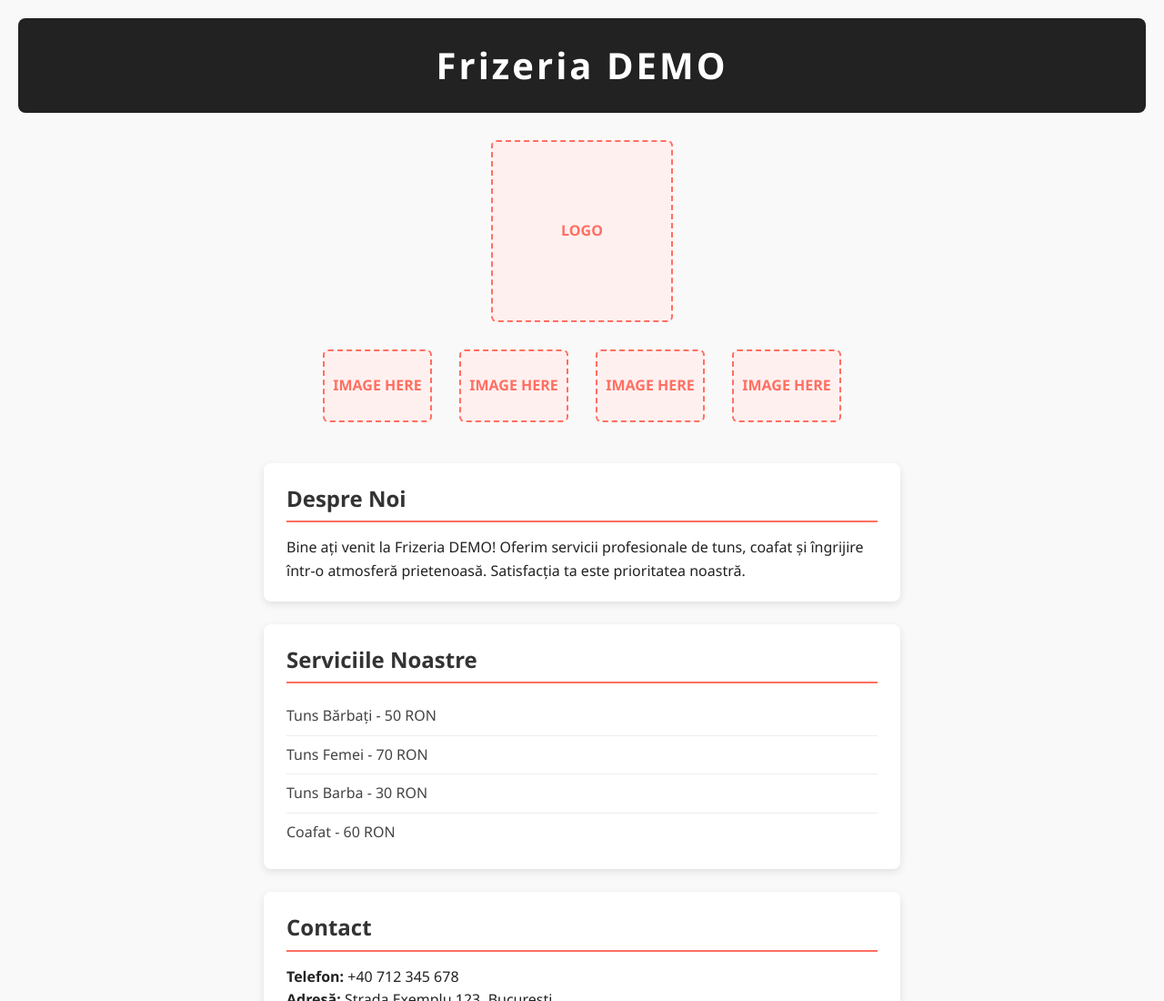
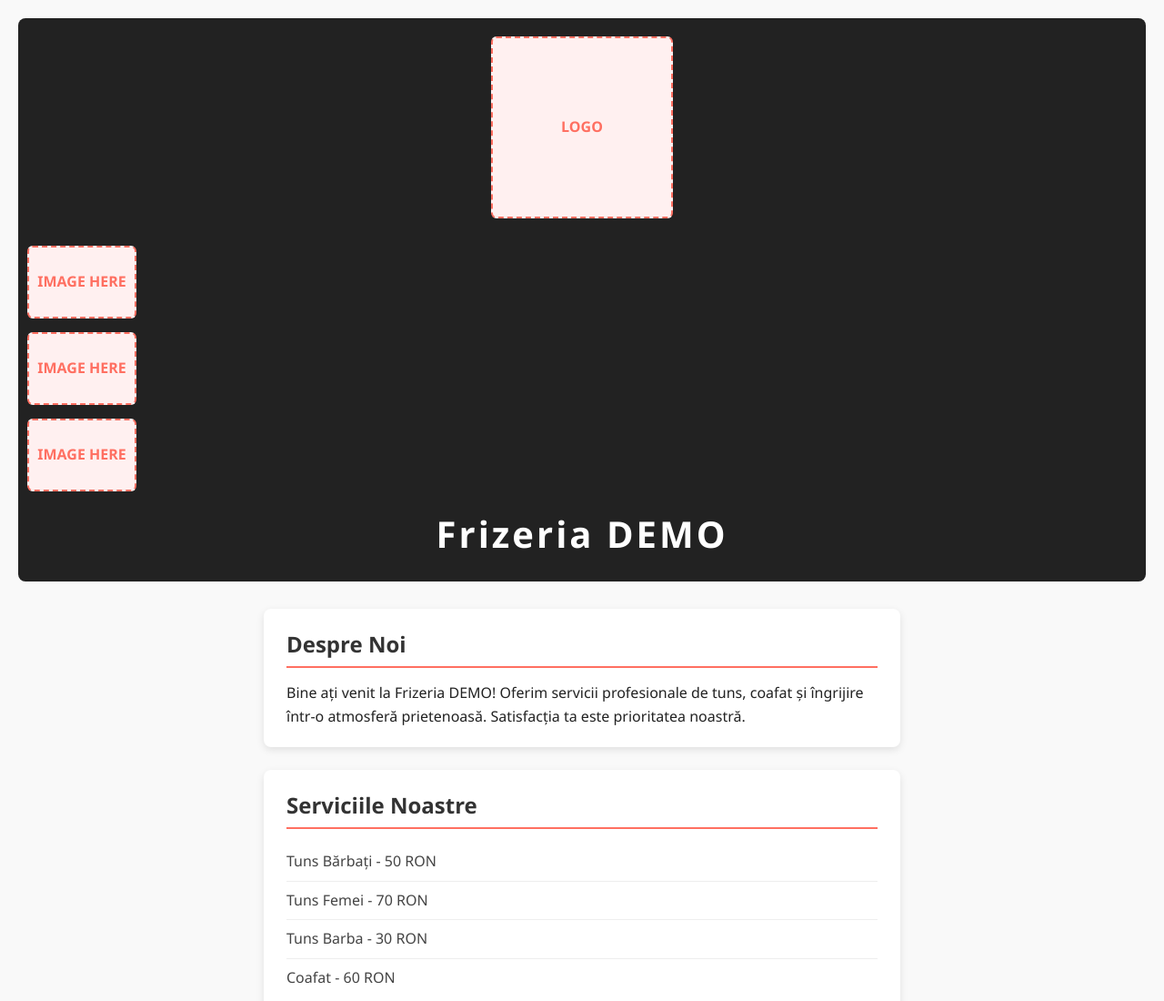
Before and after one commit to Zenithio/DEMO, a plain HTML site: page index.html in a window 1280 px wide. Shown: the top 1100 px of the page at 91% size. Drawn offline with Linux system fonts and the light colour scheme.

Commit message:
Update index.html

```diff
--- a/index.html
+++ b/index.html
@@ -9,22 +9,18 @@
 <body>
 
 <header>
+  <div class="topbar">
+    <div class="logo-placeholder">Logo</div>
+    <div class="side-images">
+      <div class="image-placeholder">Image here</div>
+      <div class="image-placeholder">Image here</div>
+      <div class="image-placeholder">Image here</div>
+    </div>
+  </div>
   <h1>Frizeria DEMO</h1>
 </header>
 
 <main>
-
-  <!-- Logo placeholder -->
-  <div class="logo-placeholder">Logo</div>
-
-  <!-- Row of image placeholders -->
-  <div class="images-row">
-    <div class="image-placeholder">Image here</div>
-    <div class="image-placeholder">Image here</div>
-    <div class="image-placeholder">Image here</div>
-    <div class="image-placeholder">Image here</div>
-  </div>
-
   <section class="despre">
     <h2>Despre Noi</h2>
     <p>Bine ați venit la Frizeria DEMO! Oferim servicii profesionale de tuns, coafat și îngrijire într-o atmosferă prietenoasă. Satisfacția ta este prioritatea noastră.</p>
```
